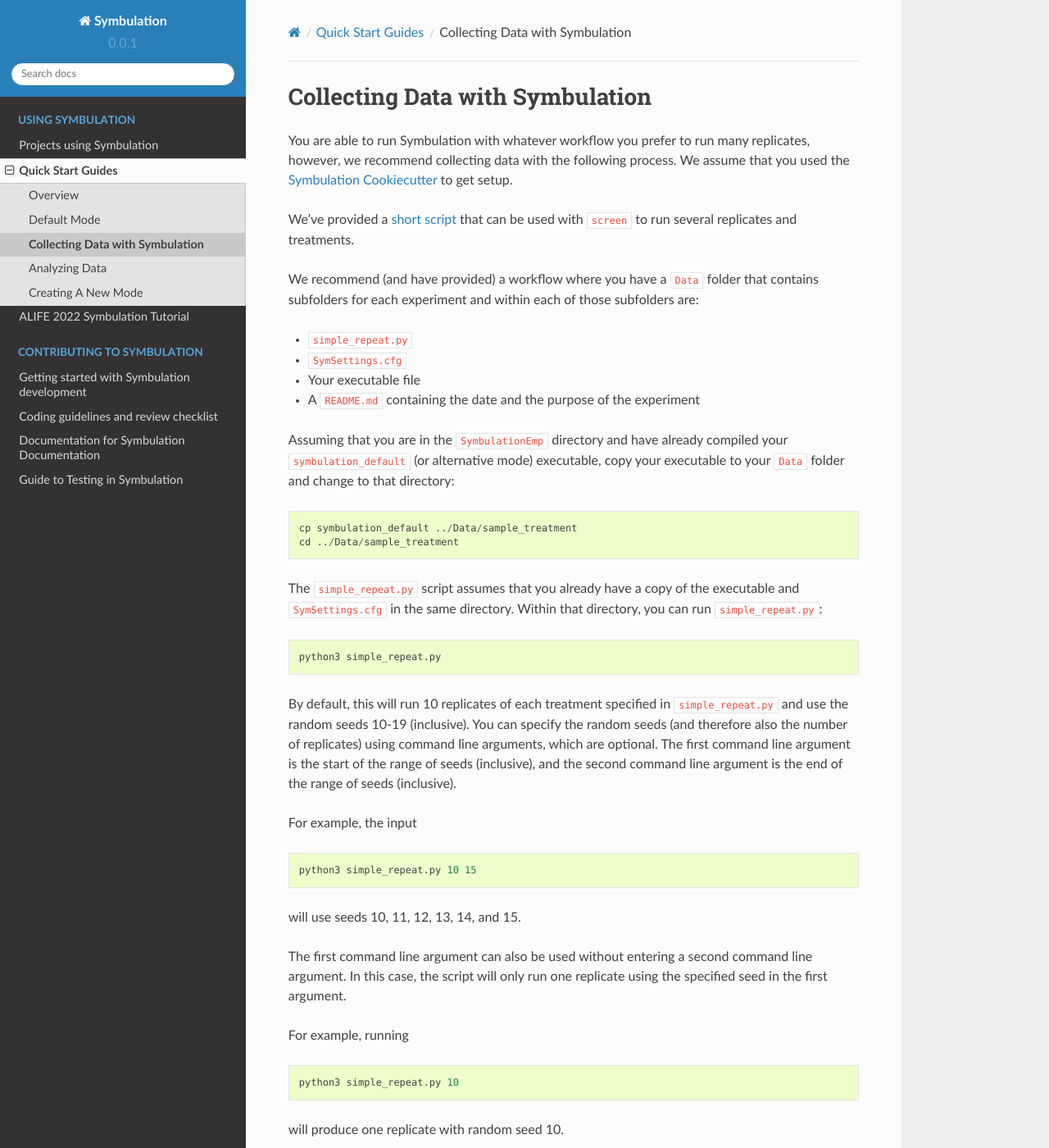
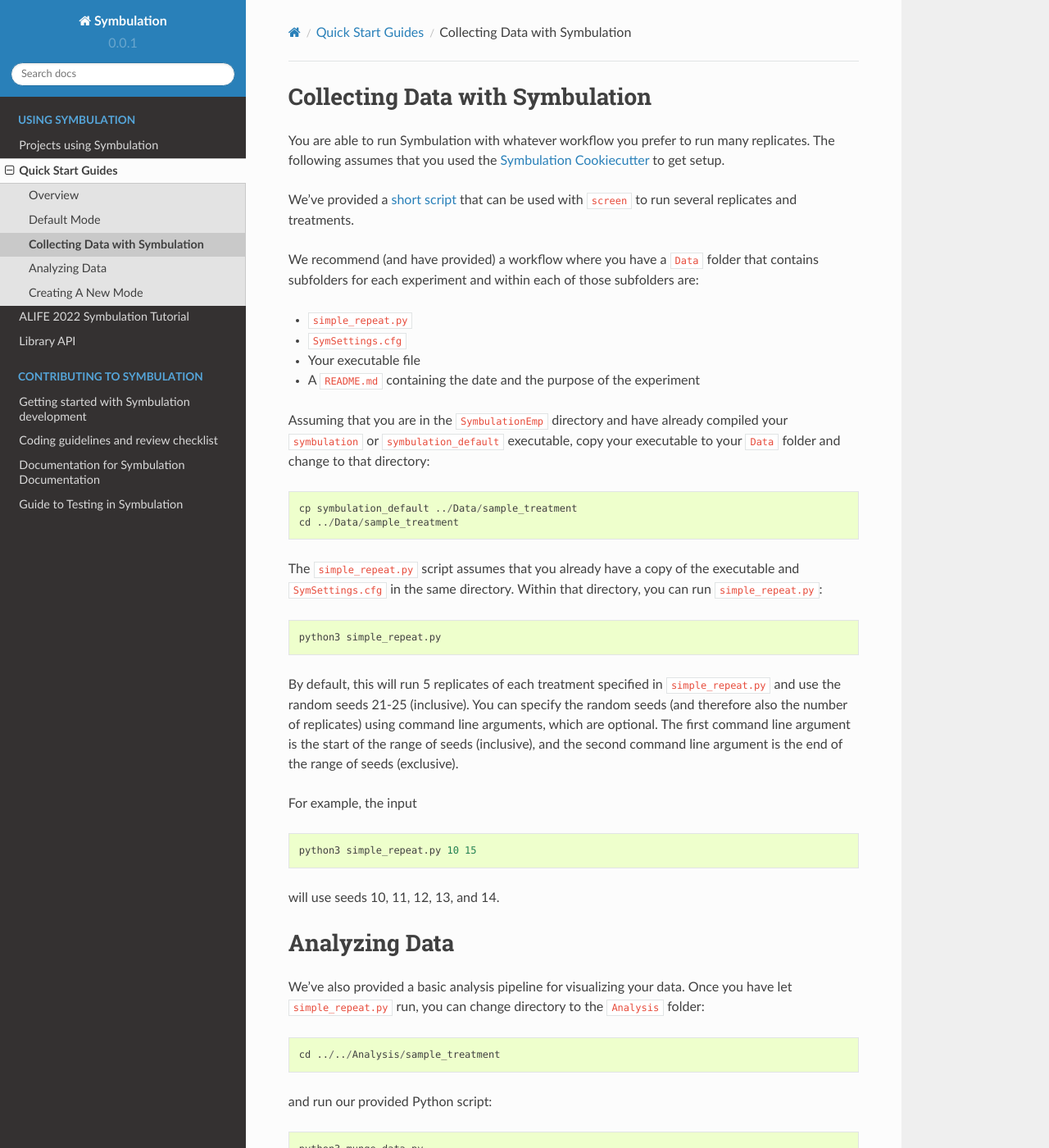
Before and after one commit to anyaevostinar/SymbulationEmp, a Sphinx documentation site: the page built from docs/QuickStartGuides/2-CollectingData.md, in a window 1280 px wide and 1400 px high. Shown: the whole window at 82% size. Built offline with Sphinx 7.4.7 and the Read the Docs theme 2.0.0, drawn with Linux system fonts in a browser that asks for light colours; pages that are not in the unit, such as notebooks, are missing from menus; some of the changed text lies outside the part shown.

Commit message:
changing docs

````diff
--- a/docs/QuickStartGuides/2-CollectingData.md
+++ b/docs/QuickStartGuides/2-CollectingData.md
@@ -1,6 +1,6 @@
 # Collecting Data with Symbulation
-You are able to run Symbulation with whatever workflow you prefer to run many replicates, however, we recommend collecting data with the following process.
-We assume that you used the [Symbulation Cookiecutter](https://github.com/anyaevostinar/SymbulationProjectTemplate) to get setup.
+You are able to run Symbulation with whatever workflow you prefer to run many replicates.
+The following assumes that you used the [Symbulation Cookiecutter](https://github.com/anyaevostinar/SymbulationProjectTemplate) to get setup.
 
 We've provided a [short script](https://github.com/anyaevostinar/SymbulationProjectTemplate/blob/main/%7B%7Bcookiecutter.project_name%7D%7D/Data/sample_treatment/simple_repeat.py) that can be used with `screen` to run several replicates and treatments.
 
@@ -11,7 +11,7 @@
 - Your executable file
 - A `README.md` containing the date and the purpose of the experiment
 
-Assuming that you are in the `SymbulationEmp` directory and have already compiled your `symbulation_default` (or alternative mode) executable, copy your executable to your `Data` folder and change to that directory:
+Assuming that you are in the `SymbulationEmp` directory and have already compiled your `symbulation` or `symbulation_default` executable, copy your executable to your `Data` folder and change to that directory:
 
 ```
 cp symbulation_default ../Data/sample_treatment
@@ -24,23 +24,15 @@
 python3 simple_repeat.py
 ```
 
-By default, this will run 10 replicates of each treatment specified in `simple_repeat.py` and use the random seeds 10-19 (inclusive).
+By default, this will run 5 replicates of each treatment specified in `simple_repeat.py` and use the random seeds 21-25 (inclusive).
 You can specify the random seeds (and therefore also the number of replicates) using command line arguments, which are optional.
-The first command line argument is the start of the range of seeds (inclusive), and the second command line argument is the end of the range of seeds (inclusive).
+The first command line argument is the start of the range of seeds (inclusive), and the second command line argument is the end of the range of seeds (exclusive).
 
 For example, the input
-```
+```shell
 python3 simple_repeat.py 10 15
 ```
-will use seeds 10, 11, 12, 13, 14, and 15.
-
-The first command line argument can also be used without entering a second command line argument. In this case, the script will only run one replicate using the specified seed in the first argument.
-
-For example, running
-```
-python3 simple_repeat.py 10
-```
-will produce one replicate with random seed 10.
+will use seeds 10, 11, 12, 13, and 14.
 
 # Analyzing Data
 We've also provided a basic analysis pipeline for visualizing your data.
@@ -57,6 +49,4 @@
 
 These commands will output a file `munged_basic.dat` that contains the average *interaction value* of hosts and symbionts over time in each of your replicates and treatments.
 
-You can then open the R script `SampleAnalysis.R`, set your working directory to the `Analysis` folder and run all of the lines to see a plot of the effect of vertical transmission on the evolved interaction value for hosts and symbionts.
-
-Keep in mind that the above workflow assumes that the treatments being executed are related to experimenting with only vertical transmission. When executing an experiment with different configuration settings being changed, you will need to change `simple_repeats.py`, `munged_basic.dat`, and `SampleAnalysis.R` to reflect those settings.
+You can then open the R script `SampleAnalysis.R`, set your working directory to the `Analysis` folder and run all of the lines to see a plot of the effect of vertical transmission on the evolved interaction value for hosts and symbionts. We reccomend using RStudio for running R scripts. You can find the documentation and information on how to download RStudion [here](https://docs.rstudio.com/).
--- a/docs/library/index.md
+++ b/docs/library/index.md
@@ -1,2 +1,3 @@
-===============
-Library
+# Library API
+
+Symbulation's library API
````
Also changed, not shown: docs/QuickStartGuides/1-GettingRunning.md (+8 -9 lines).
